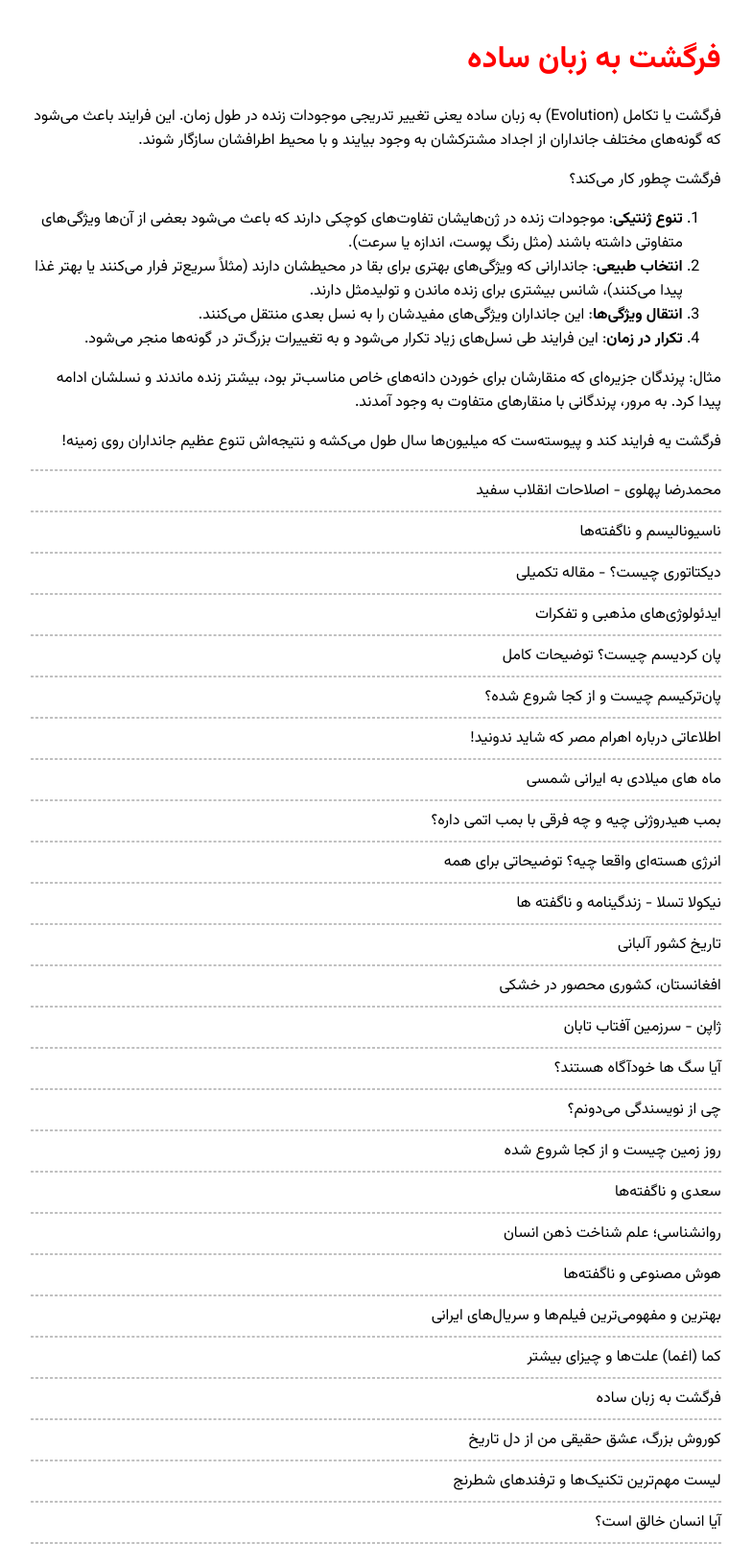
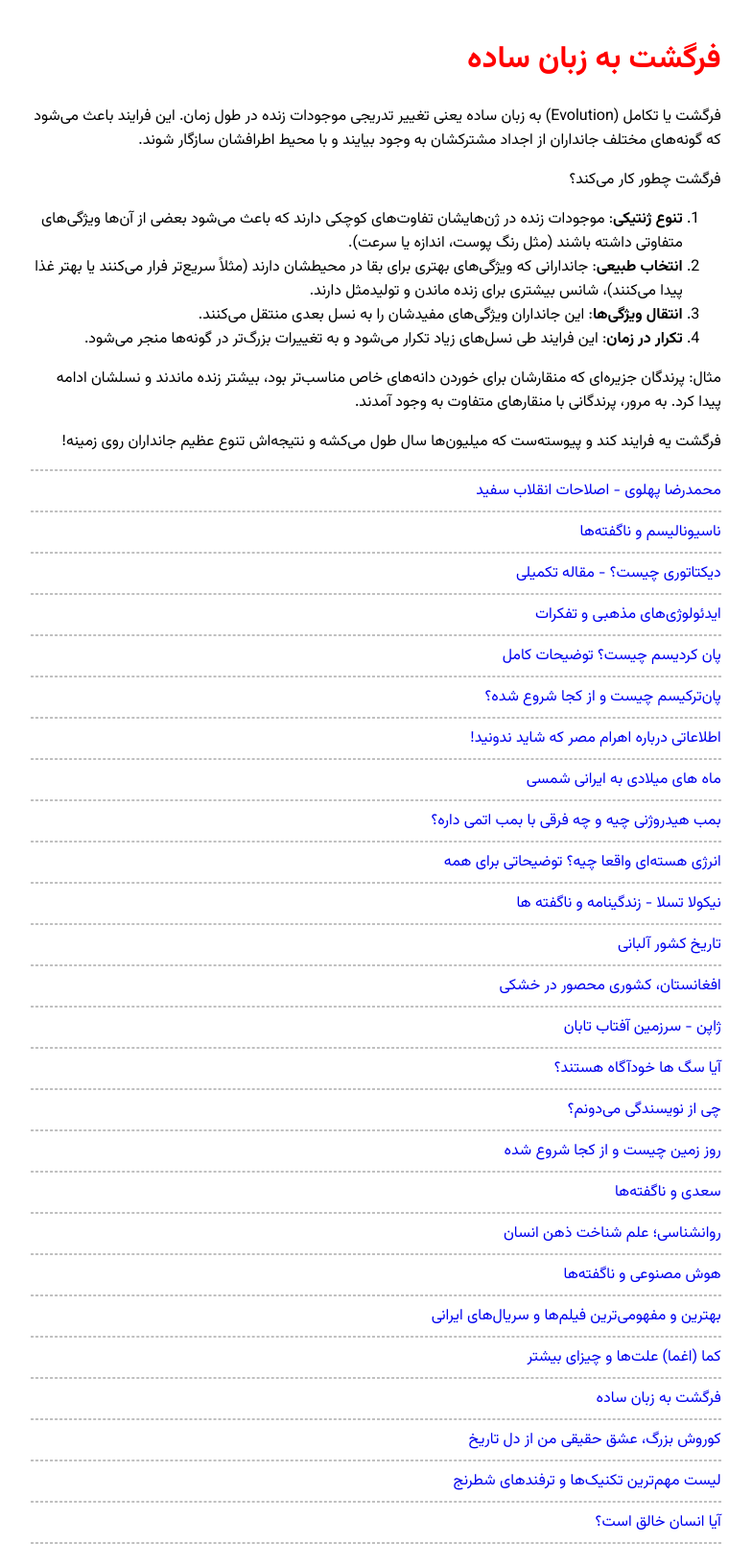
Before and after one commit to darkblog/darkblog.github.io, a Jekyll site: the page built from _posts/2024-7-4-3.md, in a window 1280 px wide. Shown: the whole page at 96% size, without its empty margins (248-1032 px from the left). Built offline with Jekyll 4.4.1, drawn with Linux system fonts in a browser that asks for light colours.

Commit message:
Update post.html

```diff
--- a/_layouts/post.html
+++ b/_layouts/post.html
@@ -4,7 +4,7 @@
 <meta charset="UTF-8">
 <title>{{ page.title }}</title>
 <meta name="viewport" content="width=device-width">
-<style>@import url('https://fonts.googleapis.com/css2?family=Vazirmatn:wght@100..900&display=swap');body{font-family:Vazirmatn;margin:auto;padding:1em;max-width:80ch}a{text-decoration:none;color:black}h1{color:red}hr{border:1px dashed #C0C0C0}</style>
+<style>@import url('https://fonts.googleapis.com/css2?family=Vazirmatn:wght@100..900&display=swap');body{font-family:Vazirmatn;margin:auto;padding:1em;max-width:80ch}a{text-decoration:none}h1{color:red}hr{border:1px dashed #C0C0C0}</style>
 </head>
 <body>
 <h1>{{ page.title }}</h1>
```
